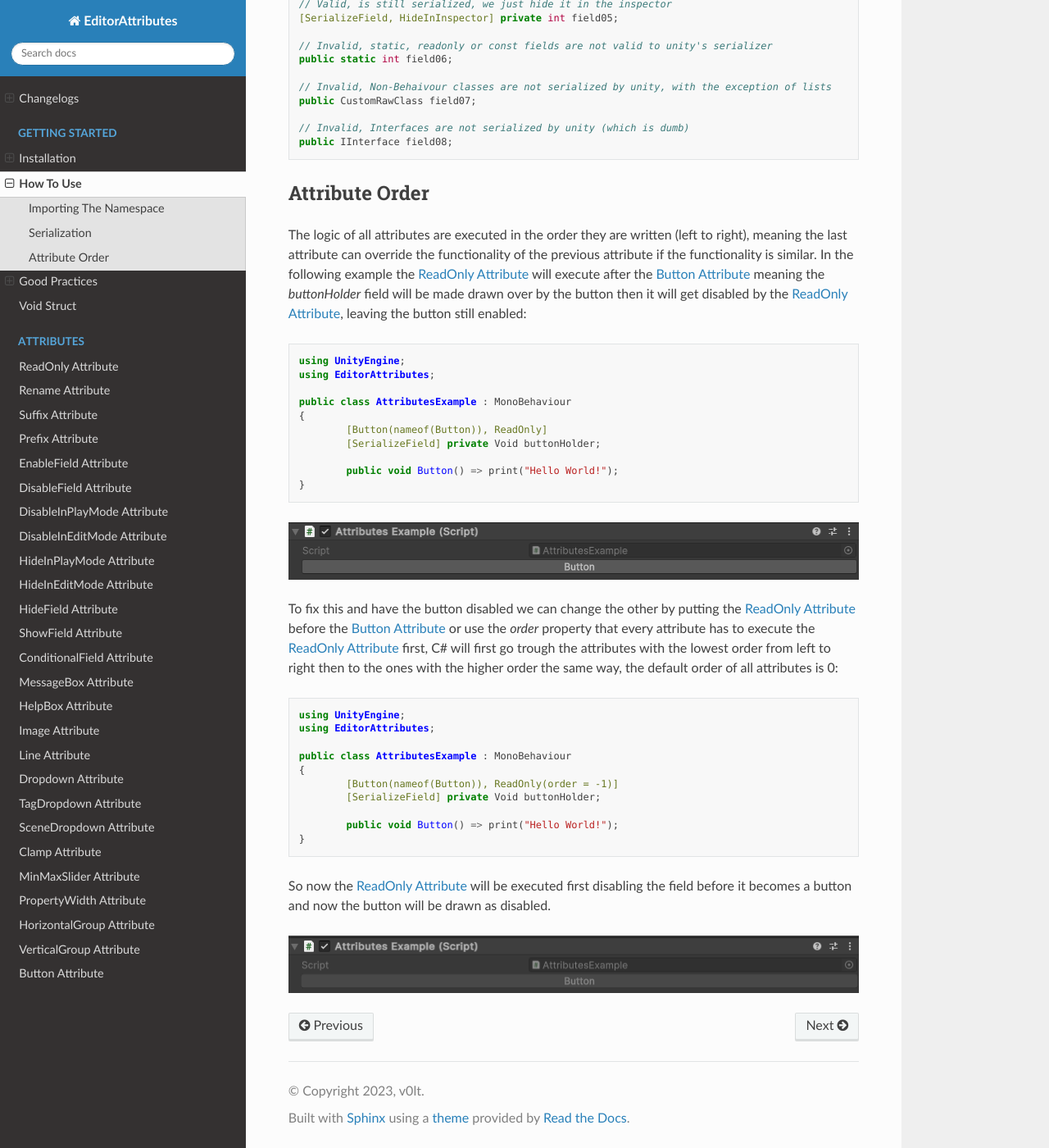
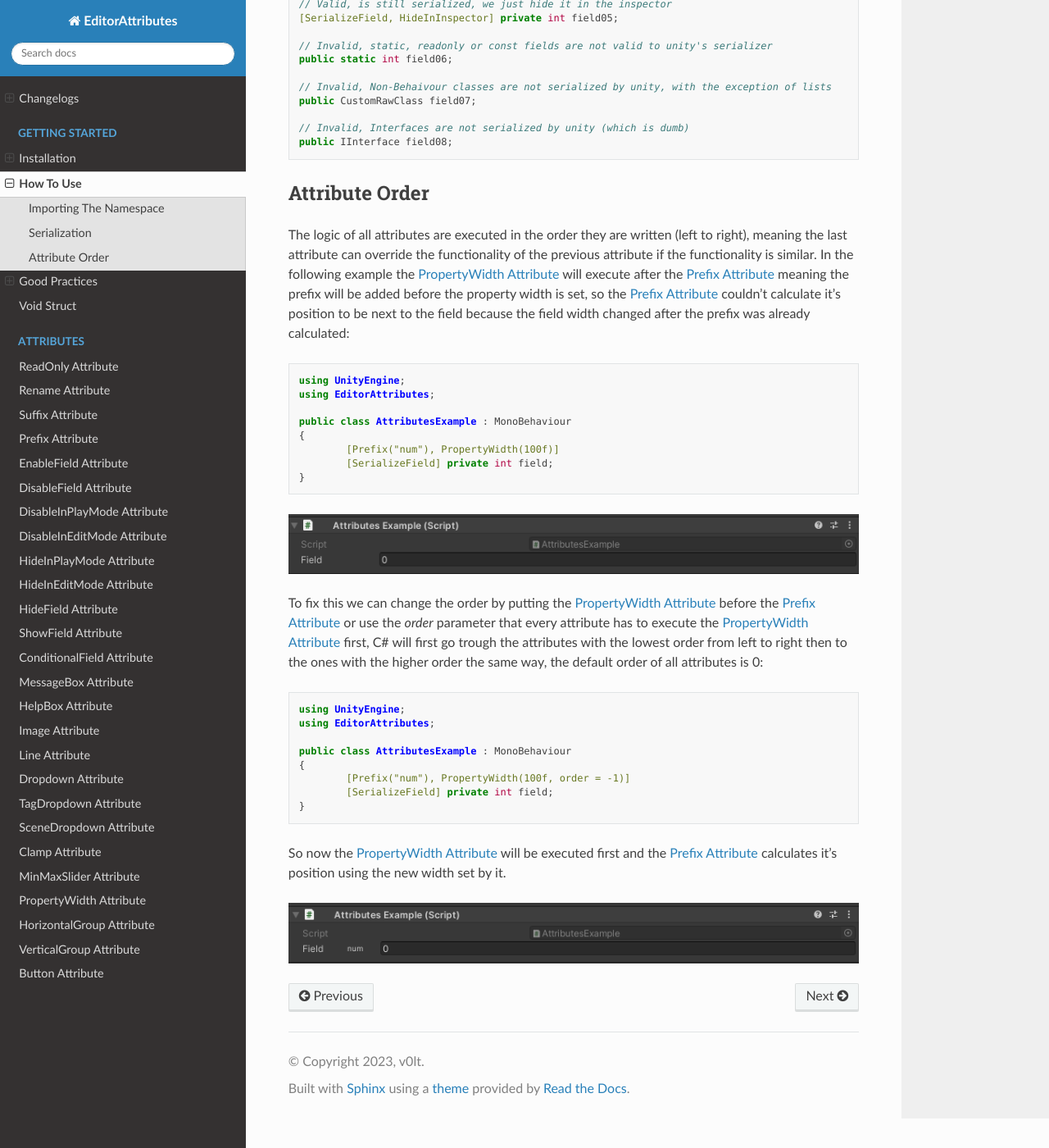
Before and after one commit to v0lt13/EditorAttributesDocs, a Sphinx documentation site: the page built from docs/source/GettingStarted/howtouse.rst, in a window 1280 px wide and 1400 px high, scrolled down 1312 px. Shown: the whole window at 82% size. Built offline with Sphinx 7.4.7 and the Read the Docs theme 2.0.0, drawn with Linux system fonts in a browser that asks for light colours.

Commit message:
Updated HowToUse

```diff
--- a/docs/source/GettingStarted/howtouse.rst
+++ b/docs/source/GettingStarted/howtouse.rst
@@ -51,24 +51,22 @@ Attribute Order
 
 The logic of all attributes are executed in the order they are written (left to right), meaning the last attribute can override the functionality of the previous attribute
 if the functionality is similar.
-In the following example the :doc:`../Attributes/readonly` will execute after the :doc:`../Attributes/button` meaning the `buttonHolder` field will be made drawn over by the button
-then it will get disabled by the :doc:`../Attributes/readonly`, leaving the button still enabled::
+In the following example the :doc:`../Attributes/propertywidth` will execute after the :doc:`../Attributes/prefix` meaning the prefix will be added before the property width is set, so the
+:doc:`../Attributes/prefix` couldn't calculate it's position to be next to the field because the field width changed after the prefix was already calculated::
 
 	using UnityEngine;
 	using EditorAttributes;
 
 	public class AttributesExample : MonoBehaviour
 	{
-		[Button(nameof(Button)), ReadOnly]
-		[SerializeField] private Void buttonHolder;
-
-		public void Button() => print("Hello World!");
+		[Prefix("num"), PropertyWidth(100f)]
+		[SerializeField] private int field;
 	}
 
 .. image:: ../Images/HowToUse02.png
 
-To fix this and have the button disabled we can change the other by putting the :doc:`../Attributes/readonly` before the :doc:`../Attributes/button` or use the `order` property that every attribute has
-to execute the :doc:`../Attributes/readonly` first, C# will first go trough the attributes with the lowest order from left to right then to the ones with the higher order the same way,
+To fix this we can change the order by putting the :doc:`../Attributes/propertywidth` before the :doc:`../Attributes/prefix` or use the `order` parameter that every attribute has
+to execute the :doc:`../Attributes/propertywidth` first, C# will first go trough the attributes with the lowest order from left to right then to the ones with the higher order the same way,
 the default order of all attributes is 0::
 
 	using UnityEngine;
@@ -76,12 +74,10 @@ the default order of all attributes is 0::
 
 	public class AttributesExample : MonoBehaviour
 	{
-		[Button(nameof(Button)), ReadOnly(order = -1)]
-		[SerializeField] private Void buttonHolder;
-
-		public void Button() => print("Hello World!");
+		[Prefix("num"), PropertyWidth(100f, order = -1)]
+		[SerializeField] private int field;
 	}
 
-So now the :doc:`../Attributes/readonly` will be executed first disabling the field before it becomes a button and now the button will be drawn as disabled.
+So now the :doc:`../Attributes/propertywidth` will be executed first and the :doc:`../Attributes/prefix` calculates it's position using the new width set by it.
 
 .. image:: ../Images/HowToUse03.png
```
Also changed, not shown: docs/source/Images/HowToUse02.png, docs/source/Images/HowToUse03.png, docs/source/Images/Rename01.png.
